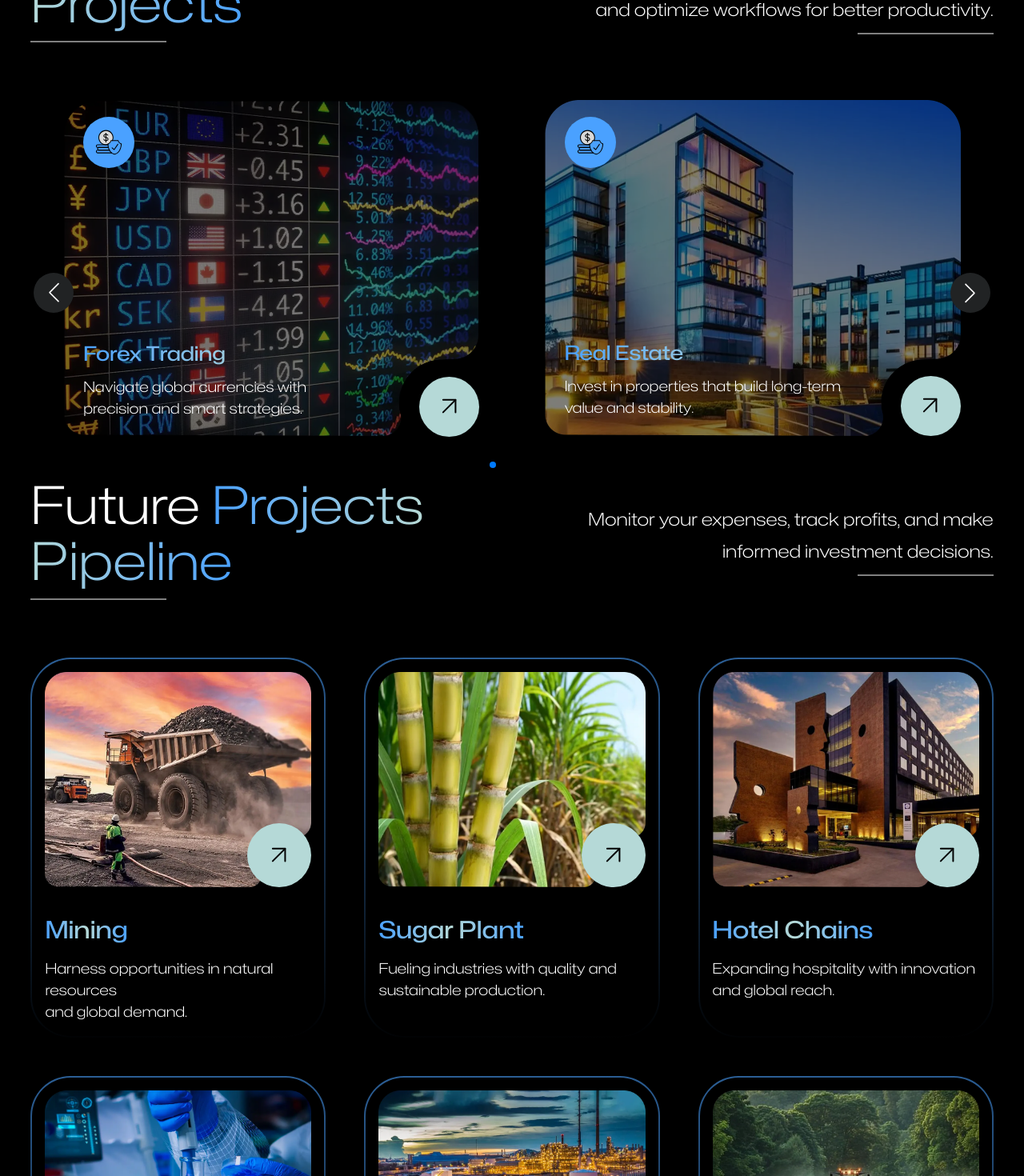
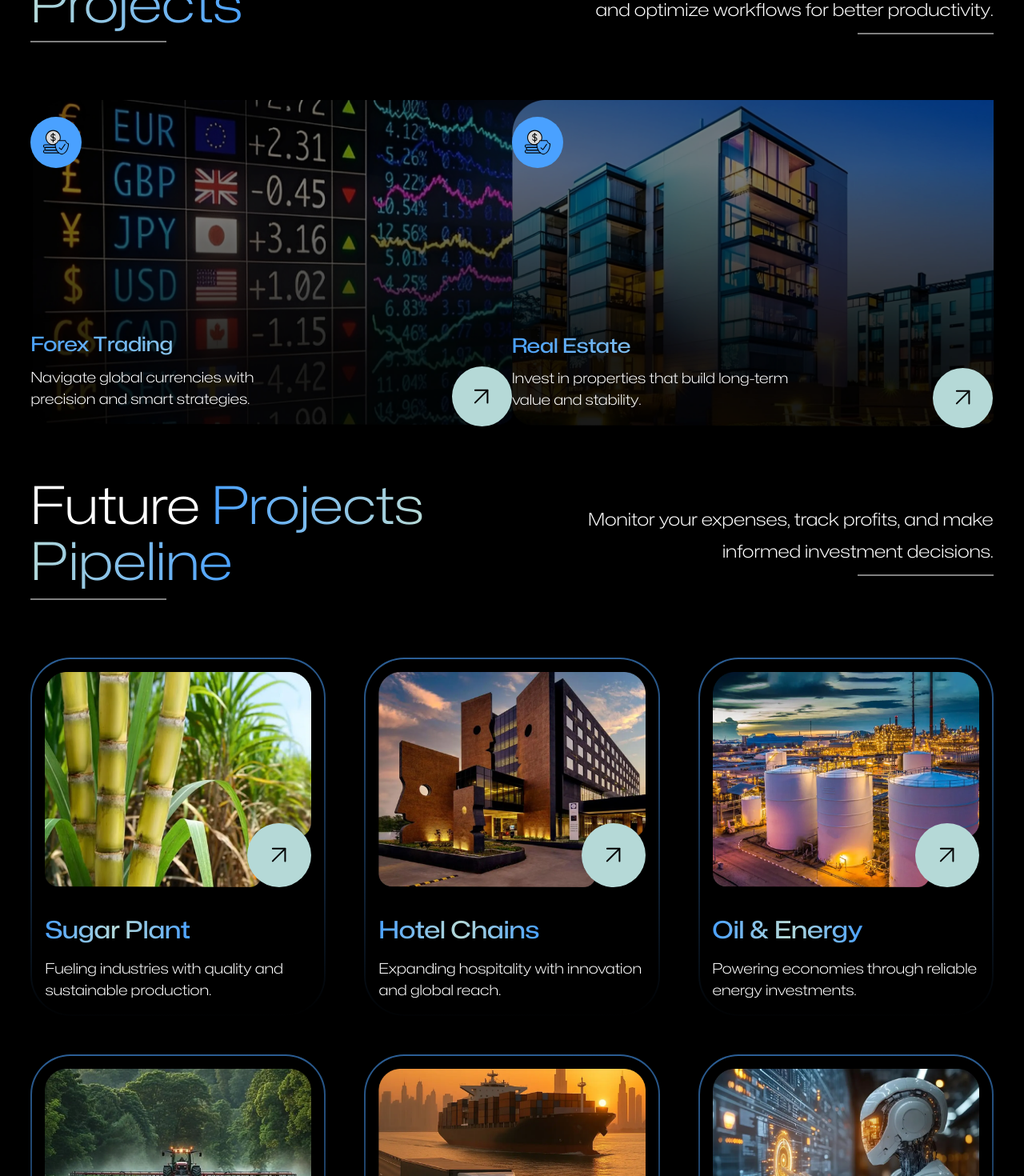
Before and after one commit to dev8b2b-coder/SST-Pro, a Next.js app: page / in a window 1280 px wide. Shown: the part 1620-3090 px from the top of the page at 80% size. Built offline with nearby package versions, Linux system fonts and the light colour scheme.

Commit message:
home page complted on desktop 2nd

```diff
--- a/src/app/Components/Pagecomponents/Currentproject.jsx
+++ b/src/app/Components/Pagecomponents/Currentproject.jsx
@@ -8,7 +8,7 @@ const Currentproject = () => {
     <div>
       <div className="inn_container pt-32">
         <div className="grid grid-cols-1 lg:grid-cols-2 items-center">
-          <div   >
+          <div>
             <Title
               title={
                 'Current <span class="gradient_text"> Working  <br/> Projects </span> '
@@ -16,7 +16,7 @@ const Currentproject = () => {
               color={"text-white"}
             />
           </div>
-          <div   >
+          <div>
             <Description
               description={
                 "Manage your current projects seamlessly, track updates, <br/> and optimize workflows for better productivity."
@@ -27,7 +27,7 @@ const Currentproject = () => {
           </div>
         </div>
         <div className="pt-18">
-         <Currentprojectslider/>
+          <Currentprojectslider />
         </div>
       </div>
     </div>
--- a/src/app/Components/Pagecomponents/Currentprojectslider.jsx
+++ b/src/app/Components/Pagecomponents/Currentprojectslider.jsx
@@ -25,20 +25,6 @@ const industries = [
     description:
       "Invest in properties that build long-term  <br/> value and stability.",
     icon: currencycheck
-  },
-  {
-    image: cardbanner1,
-    title: "Forex Trading",
-    description:
-      "Navigate global currencies with <br/> precision and smart strategies.",
-    icon: currencycheck
-  },
-  {
-    image: cardbanner2,
-    title: "Real Estate",
-    description:
-      "Invest in properties that build long-term  <br/> value and stability.",
-    icon: currencycheck
   }
 ];
 const Currentprojectslider = () => {
@@ -53,30 +39,28 @@ const Currentprojectslider = () => {
     return () => window.removeEventListener("resize", handleResize);
   }, []);
   return (
-    <div className="max-w-[1280px] m-auto">
+    <div className="max-w-[1490px] m-auto">
       <Swiper
         loop
         // autoplay={{ delay: 3000 }}
         speed={1500}
         slidesPerView={slideitem}
-        pagination={{ clickable: true }}
-        navigation={true}
         modules={[Autoplay, Pagination, Navigation]}
         className="h-[475px]"
       >
         {industries.map((data, index) => {
           return (
             <SwiperSlide key={index}>
-              <div className="relative max-w-[520px] m-auto group cursor-pointer">
+              <div className="relative max-w-[700px] m-auto group cursor-pointer hover:shadow-[-4px_4px_4px_#ffffff99] hover:scale-[1.02] transition-all duration-700 rounded-4xl">
                 <Image
                   src={data.image}
                   alt={data.title}
                   width={1000}
                   height={500}
-                  className="max-w-[520px] m-auto brightness-[0.5] relative z-[1]"
+                  className="max-w-[700px] m-auto brightness-[0.5] relative z-[1]"
                 />
                 <div className="absolute top-0  w-full h-full flex items-center z-[2]">
-                  <div className="flex flex-col justify-between h-[90%] w-full max-w-[470px] m-auto">
+                  <div className="flex flex-col justify-between h-[90%] w-full max-w-[650px] m-auto">
                     <div className="w-[64px] h-[64px] flex items-center justify-center bg-[var(--secondary)] group-hover:bg-[var(--primary)] rounded-[50%] transition-all duration-500">
                       <Image
                         src={data.icon}
--- a/src/app/Components/Pagecomponents/Sstslider.jsx
+++ b/src/app/Components/Pagecomponents/Sstslider.jsx
@@ -35,7 +35,7 @@ const Sstslider = ({ sliderdata }) => {
         {sliderdata.map((data, index) => {
           return (
             <SwiperSlide key={index}>
-              <div className="relative group">
+              <div className="relative group max-w-[700px] m-auto hover:shadow-[-4px_4px_4px_#ffffff99] hover:scale-[1.02] transition-all duration-700 rounded-4xl">
                 <Image
                   src={data.image}
                   alt={data.title}
@@ -43,7 +43,7 @@ const Sstslider = ({ sliderdata }) => {
                   height={500}
                   className="max-w-[700px] m-auto"
                 />
-                <div className="absolute top-0  w-full h-full flex items-center z-[1]">
+                <div className="absolute top-0  w-full h-full flex items-center z-[1] ">
                   <div className="flex flex-col justify-between h-[90%] w-full max-w-[650px] m-auto">
                     <div className="w-[64px] h-[64px] flex items-center justify-center group-hover:bg-[var(--primary)] bg-[var(--secondary)] rounded-[50%]">
                       <Image
--- a/src/app/Components/Pagecomponents/Trackgroth.jsx
+++ b/src/app/Components/Pagecomponents/Trackgroth.jsx
@@ -12,18 +12,18 @@ import cardbanner10 from "../../../../public/images/trackcard10.webp";
 import Image from "next/image";
 import Arrowbtn from "../Uiux/Arrowbtn";
 const industries = [
-  {
-    image: cardbanner3,
-    title: "Mining",
-    description:
-      "Harness opportunities in natural resources <br/> and global demand.",
-    cardvalue1: "$700B+",
-    cardvaluetype1: "Industry",
-    cardvalue2: "5",
-    cardvaluetype2: "Top Commodities",
-    cardvalue3: "6%",
-    cardvaluetype3: "Annual Growth"
-  },
+  // {
+  //   image: cardbanner3,
+  //   title: "Mining",
+  //   description:
+  //     "Harness opportunities in natural resources <br/> and global demand.",
+  //   cardvalue1: "$700B+",
+  //   cardvaluetype1: "Industry",
+  //   cardvalue2: "5",
+  //   cardvaluetype2: "Top Commodities",
+  //   cardvalue3: "6%",
+  //   cardvaluetype3: "Annual Growth"
+  // },
   {
     image: cardbanner4,
     title: "Sugar Plant",
@@ -48,18 +48,18 @@ const industries = [
     cardvalue3: "12%",
     cardvaluetype3: "Yearly Revenue Rise"
   },
-  {
-    image: cardbanner6,
-    title: "Bio Chemical",
-    description:
-      "Advancing industries with eco-friendly <br/> chemical solutions.",
-    cardvalue1: "$820B+",
-    cardvaluetype1: "Market",
-    cardvalue2: "9%",
-    cardvaluetype2: "CAGR",
-    cardvalue3: "60%",
-    cardvaluetype3: "Eco-based Demand"
-  },
+  // {
+  //   image: cardbanner6,
+  //   title: "Bio Chemical",
+  //   description:
+  //     "Advancing industries with eco-friendly <br/> chemical solutions.",
+  //   cardvalue1: "$820B+",
+  //   cardvaluetype1: "Market",
+  //   cardvalue2: "9%",
+  //   cardvaluetype2: "CAGR",
+  //   cardvalue3: "60%",
+  //   cardvaluetype3: "Eco-based Demand"
+  // },
   {
     image: cardbanner7,
     title: "Oil & Energy",
--- a/src/app/layout.js
+++ b/src/app/layout.js
@@ -21,7 +21,7 @@ export default function RootLayout({ children }) {
         className={` ${monaSansnormallight.variable} ${monaSansnormal.variable} antialiased`}
         cz-shortcut-listen="true"
       >
-        <div className="relative max-w-[1960px] m-auto">
+        <div className="relative max-w-[1960px] m-auto overflow-hidden">
           <div className="absolute w-full top-4 z-[10]">
             <Header />
           </div>
```
Also changed, not shown: public/images/trackcard1.webp, public/images/trackcard2.webp.
